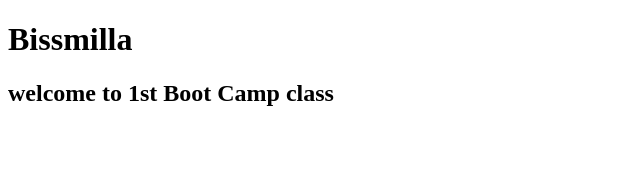
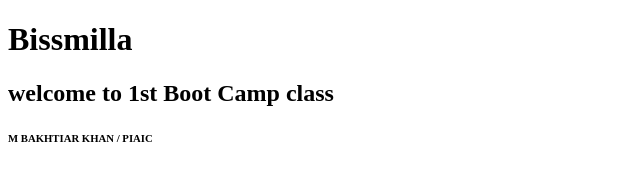
Before and after one commit to kbakhtiar/Bootcamp2020, a plain HTML site: page index.html in a window 1280 px wide. Shown: the whole page, without its empty margins (0-640 px from the left). Drawn offline with Linux system fonts and the light colour scheme.

Commit message:
Change in update
chage the inedx file

```diff
--- a/index.html
+++ b/index.html
@@ -9,6 +9,7 @@
     <DIV>
         <h1>Bissmilla</h1>
         <h2>welcome to 1st Boot Camp class</h2>
+        <h6>M BAKHTIAR KHAN / PIAIC </h6>
 
     </DIV>
 </body>
```
